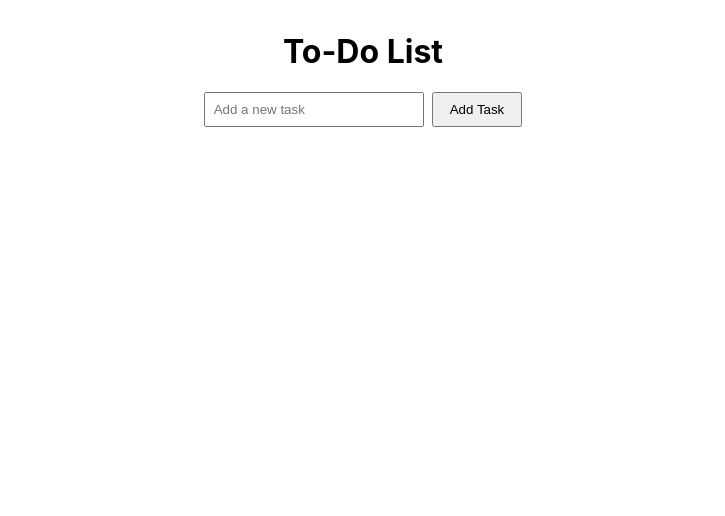
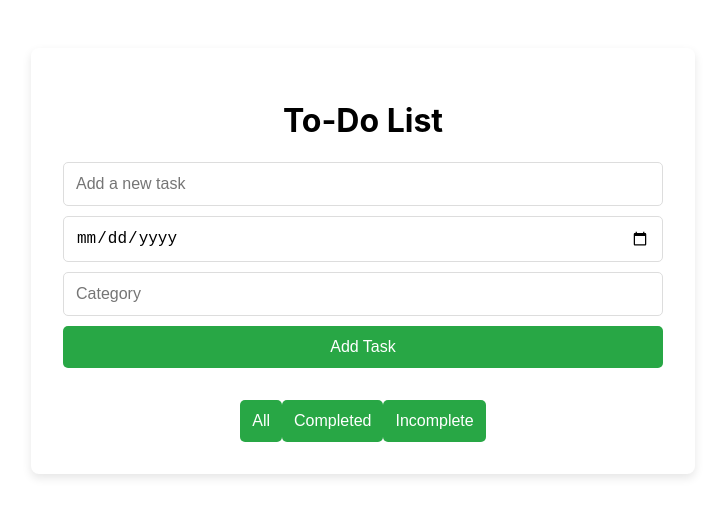
Before and after one commit to SimranjeetKaurTussar/todo-list-app, a React (Create React App) app: page / in a window 1280 px wide. Shown: the top 516 px of the page, without its empty margins (277-1002 px from the left). Built offline with nearby package versions, Linux system fonts and the light colour scheme.

Commit message:
Edit changes

```diff
--- a/src/App.css
+++ b/src/App.css
@@ -1,24 +1,88 @@
 /* src/App.css */
+
+/* Container for the App */
 .App {
+  max-width: 600px;
+  margin: 3rem auto;
+  padding: 2rem;
+  background-color: #fff;
+  box-shadow: 0 4px 10px rgba(0, 0, 0, 0.1);
+  border-radius: 8px;
   text-align: center;
-  margin: 2rem;
 }
 
+/* Form Style */
 form {
+  margin-bottom: 2rem;
+  display: flex;
+  flex-direction: column;
+  gap: 10px; /* Space between form elements */
+}
+
+input[type="text"],
+input[type="date"],
+input[type="text"],
+button {
+  padding: 0.75rem;
+  border-radius: 5px;
+  border: 1px solid #ddd;
+  font-size: 1rem;
+}
+
+/* Task Item Styling */
+.TaskItem {
+  display: flex;
+  align-items: center;
+  background-color: #f9f9f9;
+  padding: 0.75rem;
+  margin-bottom: 0.5rem;
+  border-radius: 5px;
+  transition: background-color 0.3s;
+  gap: 10px; /* Space between elements in task items */
+}
+
+.TaskItem:hover {
+  background-color: #e9ecef;
+}
+
+.TaskEditForm {
+  display: flex;
+  flex-direction: column;
+  gap: 10px; /* Space between elements in edit form */
+}
+
+button {
+  background-color: #28a745;
+  color: white;
+  cursor: pointer;
+  border: none;
+  transition: background-color 0.3s;
+}
+
+button:hover {
+  background-color: #218838;
+}
+
+/* Filter Buttons */
+.TaskFilter {
   margin-bottom: 2rem;
 }
 
-input[type="text"] {
-  padding: 0.5rem;
-  width: 200px;
+.TaskFilter button {
+  padding: 0.5rem 1rem;
   margin-right: 0.5rem;
+  border: none;
+  border-radius: 5px;
+  background-color: #007bff;
+  color: white;
+  cursor: pointer;
+  transition: background-color 0.3s;
 }
 
-button {
-  padding: 0.5rem 1rem;
-  cursor: pointer;
+.TaskFilter button:hover {
+  background-color: #0056b3;
 }
 
-span {
-  margin-right: 1rem;
+.TaskFilter button.active {
+  background-color: #0056b3;
 }
--- a/src/App.js
+++ b/src/App.js
@@ -1,19 +1,40 @@
-// src/App.js
-import React, { useState } from 'react';
+import React, { useState, useEffect } from 'react';
 import TaskForm from './TaskForm';
 import TaskList from './TaskList';
+import TaskFilter from './TaskFilter';
 import './App.css';
 
 const App = () => {
-  const [tasks, setTasks] = useState([]);
+  const [tasks, setTasks] = useState(() => {
+    const savedTasks = localStorage.getItem('tasks');
+    return savedTasks ? JSON.parse(savedTasks) : [];
+  });
 
-  const addTask = (name) => {
+  const [filter, setFilter] = useState('all');
+  const [currentTask, setCurrentTask] = useState(null);
+
+  useEffect(() => {
+    localStorage.setItem('tasks', JSON.stringify(tasks));
+  }, [tasks]);
+
+  const addTask = (name, dueDate, category) => {
     const newTask = {
       id: Date.now(),
       name,
       completed: false,
+      dueDate,
+      category,
     };
     setTasks([...tasks, newTask]);
+  };
+
+  const updateTask = (id, name, dueDate, category) => {
+    setTasks(
+      tasks.map((task) =>
+        task.id === id ? { ...task, name, dueDate, category } : task
+      )
+    );
+    setCurrentTask(null);
   };
 
   const toggleComplete = (id) => {
@@ -28,11 +49,29 @@ const App = () => {
     setTasks(tasks.filter((task) => task.id !== id));
   };
 
+  const filteredTasks = tasks.filter((task) => {
+    if (filter === 'completed') {
+      return task.completed;
+    }
+    if (filter === 'incomplete') {
+      return !task.completed;
+    }
+    return true; // 'all'
+  });
+
   return (
     <div className="App">
       <h1>To-Do List</h1>
-      <TaskForm addTask={addTask} />
-      <TaskList tasks={tasks} toggleComplete={toggleComplete} deleteTask={deleteTask} />
+      <TaskForm addTask={addTask} currentTask={currentTask} updateTask={updateTask} />
+      <TaskFilter setFilter={setFilter} />
+      <TaskList
+        tasks={filteredTasks}
+        toggleComplete={toggleComplete}
+        deleteTask={deleteTask}
+        onEdit={(id, name, dueDate, category) => {
+          setCurrentTask({ id, name, dueDate, category });
+        }}
+      />
     </div>
   );
 };
--- /dev/null
+++ b/src/TaskFilter.js
@@ -0,0 +1,13 @@
+import React from 'react';
+
+const TaskFilter = ({ setFilter }) => {
+  return (
+    <div className='btns'>
+      <button onClick={() => setFilter('all')}>All</button>
+      <button onClick={() => setFilter('completed')}>Completed</button>
+      <button onClick={() => setFilter('incomplete')}>Incomplete</button>
+    </div>
+  );
+};
+
+export default TaskFilter;
--- a/src/TaskForm.js
+++ b/src/TaskForm.js
@@ -1,14 +1,29 @@
-// src/TaskForm.js
-import React, { useState } from 'react';
+import React, { useState, useEffect } from 'react';
 
-const TaskForm = ({ addTask }) => {
+const TaskForm = ({ addTask, currentTask, updateTask }) => {
   const [task, setTask] = useState('');
+  const [dueDate, setDueDate] = useState('');
+  const [category, setCategory] = useState('');
+
+  useEffect(() => {
+    if (currentTask) {
+      setTask(currentTask.name);
+      setDueDate(currentTask.dueDate);
+      setCategory(currentTask.category);
+    }
+  }, [currentTask]);
 
   const handleSubmit = (e) => {
     e.preventDefault();
     if (task.trim()) {
-      addTask(task);
-      setTask(''); // Clear the input field
+      if (currentTask) {
+        updateTask(currentTask.id, task, dueDate, category);
+      } else {
+        addTask(task, dueDate, category);
+      }
+      setTask('');
+      setDueDate('');
+      setCategory('');
     }
   };
 
@@ -20,7 +35,18 @@ const TaskForm = ({ addTask }) => {
         value={task}
         onChange={(e) => setTask(e.target.value)}
       />
-      <button type="submit">Add Task</button>
+      <input
+        type="date"
+        value={dueDate}
+        onChange={(e) => setDueDate(e.target.value)}
+      />
+      <input
+        type="text"
+        placeholder="Category"
+        value={category}
+        onChange={(e) => setCategory(e.target.value)}
+      />
+      <button type="submit">{currentTask ? 'Update Task' : 'Add Task'}</button>
     </form>
   );
 };
--- a/src/TaskItem.js
+++ b/src/TaskItem.js
@@ -1,18 +1,52 @@
-// src/TaskItem.js
-import React from 'react';
+import React, { useState } from 'react';
 
-const TaskItem = ({ task, toggleComplete, deleteTask }) => {
+const TaskItem = ({ task, toggleComplete, deleteTask, onEdit }) => {
+  const [isEditing, setIsEditing] = useState(false);
+  const [editedName, setEditedName] = useState(task.name);
+  const [editedDueDate, setEditedDueDate] = useState(task.dueDate);
+  const [editedCategory, setEditedCategory] = useState(task.category);
+
+  const handleEdit = () => {
+    onEdit(task.id, editedName, editedDueDate, editedCategory);
+    setIsEditing(false);
+  };
+
   return (
-    <div>
+    <div className="TaskItem">
+      {isEditing ? (
+        <div className="TaskEditForm">
+          <input
+            type="text"
+            value={editedName}
+            onChange={(e) => setEditedName(e.target.value)}
+          />
+          <input
+            type="date"
+            value={editedDueDate}
+            onChange={(e) => setEditedDueDate(e.target.value)}
+          />
+          <input
+            type="text"
+            value={editedCategory}
+            onChange={(e) => setEditedCategory(e.target.value)}
+          />
+          <button onClick={handleEdit}>Save</button>
+          <button onClick={() => setIsEditing(false)}>Cancel</button>
+        </div>
+      ) : (
+        <>
           <input
             type="checkbox"
             checked={task.completed}
             onChange={() => toggleComplete(task.id)}
           />
-      <span style={{ textDecoration: task.completed ? 'line-through' : 'none' }}>
-        {task.name}
+          <span className={task.completed ? 'completed' : ''}>
+            {task.name} - {task.dueDate} - {task.category}
           </span>
+          <button onClick={() => setIsEditing(true)}>Edit</button>
           <button onClick={() => deleteTask(task.id)}>Delete</button>
+        </>
+      )}
     </div>
   );
 };
--- a/src/TaskList.js
+++ b/src/TaskList.js
@@ -2,15 +2,16 @@
 import React from 'react';
 import TaskItem from './TaskItem';
 
-const TaskList = ({ tasks, toggleComplete, deleteTask }) => {
+const TaskList = ({ tasks, toggleComplete, deleteTask, setEditingTask }) => {
   return (
-    <div>
+    <div className="TaskList">
       {tasks.map((task) => (
         <TaskItem
           key={task.id}
           task={task}
           toggleComplete={toggleComplete}
           deleteTask={deleteTask}
+          setEditingTask={setEditingTask}
         />
       ))}
     </div>
```
Lines whose indentation alone changed are shown as unchanged.
